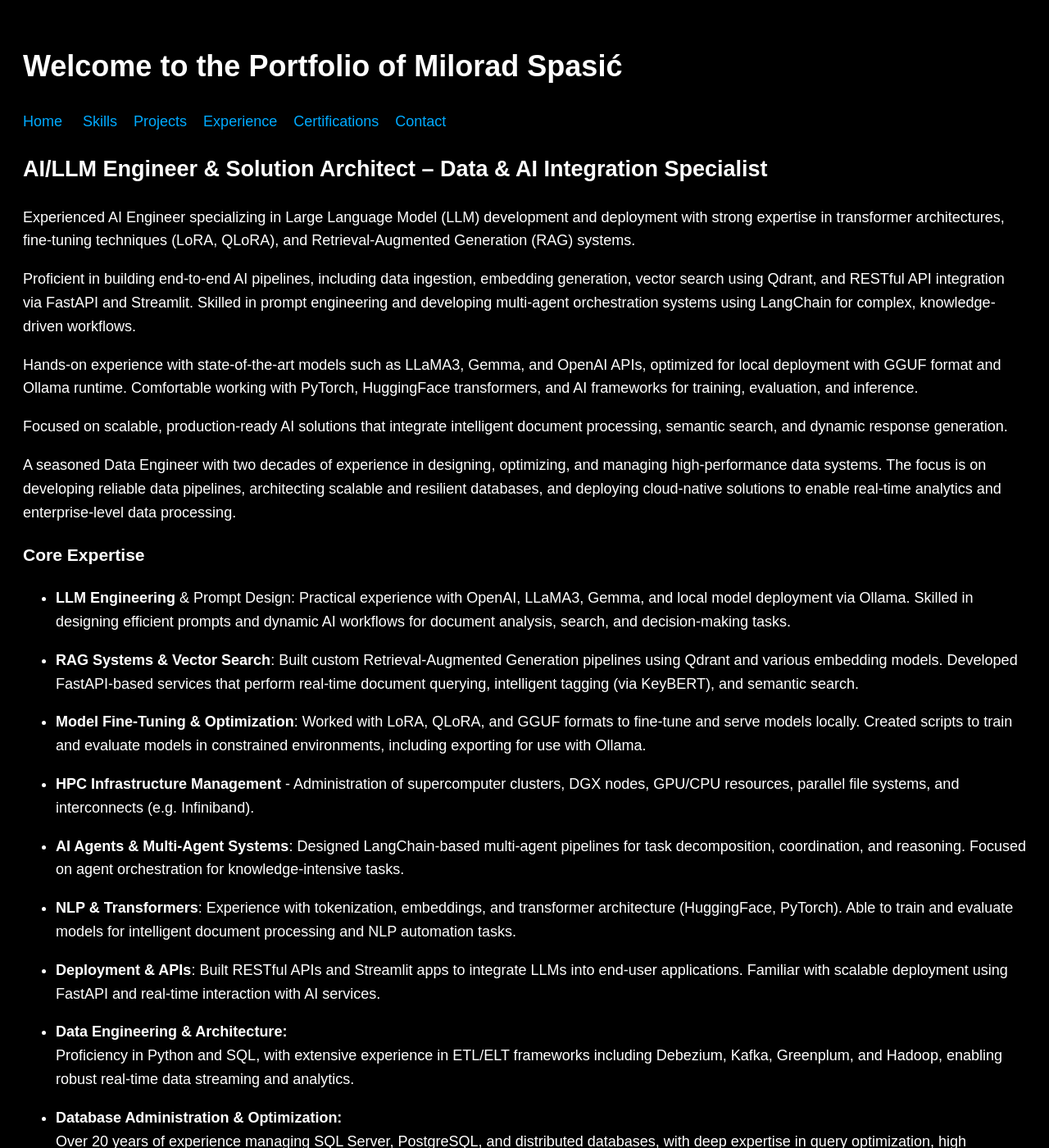
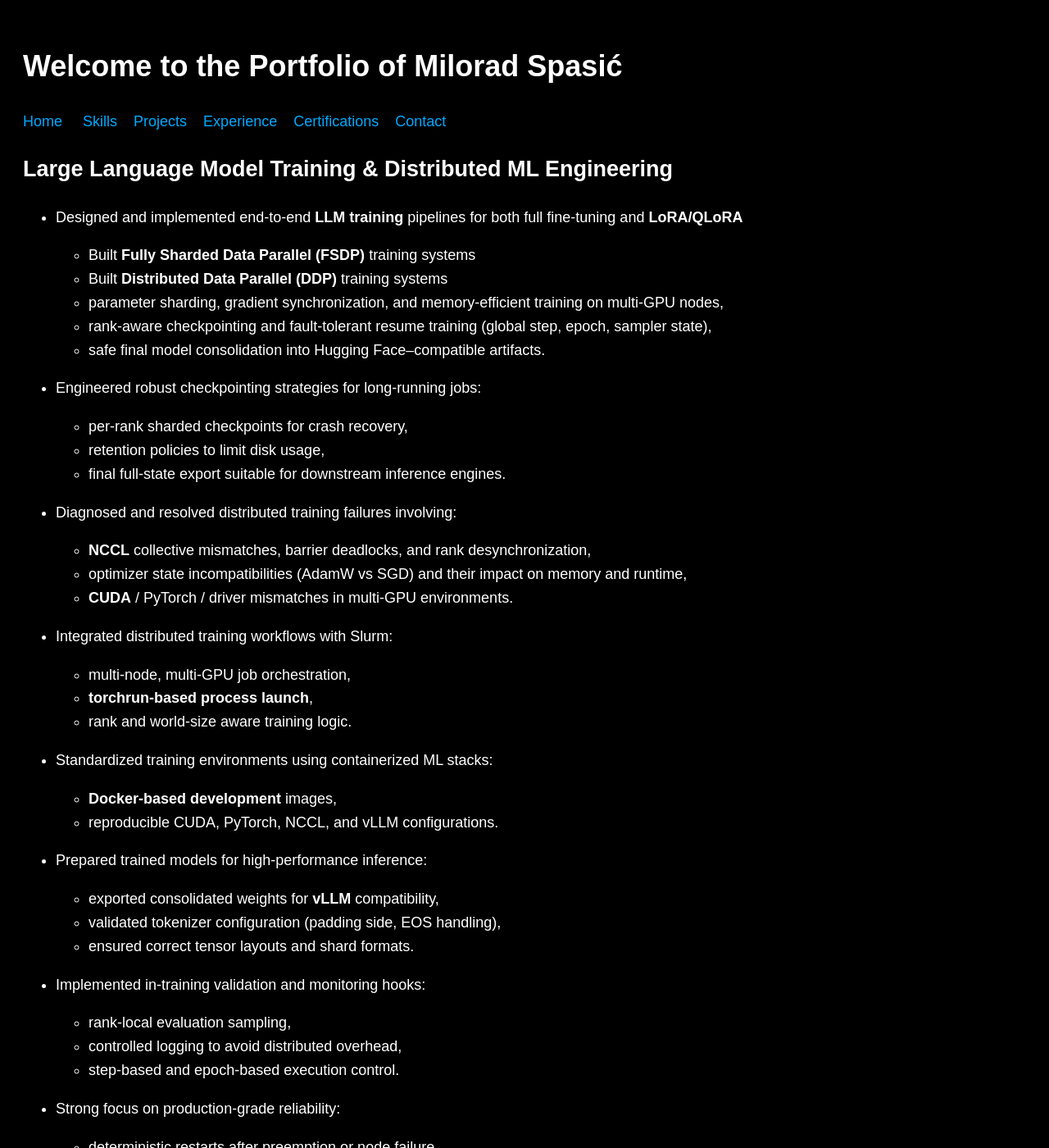
Before and after one commit to floyd011/datameshsync, a Jekyll site: the page built from portfolio/index.md, in a window 1280 px wide and 1400 px high. Shown: the whole window at 82% size. Built offline with Jekyll 4.4.1, drawn with Linux system fonts in a browser that asks for light colours; some of the changed text lies outside the part shown.

Commit message:
Enhance portfolio with detailed AI/ML expertise
Expanded portfolio section to detail expertise in Large Language Model training, distributed ML engineering, and data engineering. Added specific technologies and methodologies used in AI solutions.

```diff
--- a/portfolio/index.md
+++ b/portfolio/index.md
@@ -6,17 +6,56 @@ title: "Portfolio of Milorad Spasić"
 
 [Home](#welcome-to-the-portfolio-of-milorad-spasić) &nbsp; &nbsp; [Skills](#skills) &nbsp; &nbsp;[Projects](#projects) &nbsp; &nbsp;[Experience](#experience) &nbsp; &nbsp;[Certifications](#certifications) &nbsp; &nbsp;[Contact](#contact)
 
-## AI/LLM Engineer & Solution Architect – Data & AI Integration Specialist
+## Large Language Model Training & Distributed ML Engineering
 
-Experienced AI Engineer specializing in Large Language Model (LLM) development and deployment with strong expertise in transformer architectures, fine-tuning techniques (LoRA, QLoRA), and Retrieval-Augmented Generation (RAG) systems.
+- Designed and implemented end-to-end **LLM training** pipelines for both full fine-tuning and **LoRA/QLoRA**
 
-Proficient in building end-to-end AI pipelines, including data ingestion, embedding generation, vector search using Qdrant, and RESTful API integration via FastAPI and Streamlit. Skilled in prompt engineering and developing multi-agent orchestration systems using LangChain for complex, knowledge-driven workflows.
+    -	Built **Fully Sharded Data Parallel (FSDP)** training systems
+    -   Built **Distributed Data Parallel (DDP)** training systems
+	-   parameter sharding, gradient synchronization, and memory-efficient training on multi-GPU nodes,
+	-   rank-aware checkpointing and fault-tolerant resume training (global step, epoch, sampler state),
+	-   safe final model consolidation into Hugging Face–compatible artifacts.
 
-Hands-on experience with state-of-the-art models such as LLaMA3, Gemma, and OpenAI APIs, optimized for local deployment with GGUF format and Ollama runtime. Comfortable working with PyTorch, HuggingFace transformers, and AI frameworks for training, evaluation, and inference.
+- Engineered robust checkpointing strategies for long-running jobs:
 
-Focused on scalable, production-ready AI solutions that integrate intelligent document processing, semantic search, and dynamic response generation.
+    -   per-rank sharded checkpoints for crash recovery,
+	-   retention policies to limit disk usage,
+	-   final full-state export suitable for downstream inference engines.
 
-A seasoned Data Engineer with two decades of experience in designing, optimizing, and managing high-performance data systems. The focus is on developing reliable data pipelines, architecting scalable and resilient databases, and deploying cloud-native solutions to enable real-time analytics and enterprise-level data processing.
+- Diagnosed and resolved distributed training failures involving:
+
+    -   **NCCL** collective mismatches, barrier deadlocks, and rank desynchronization,
+	-   optimizer state incompatibilities (AdamW vs SGD) and their impact on memory and runtime,
+	-   **CUDA** / PyTorch / driver mismatches in multi-GPU environments.
+
+- Integrated distributed training workflows with Slurm:
+
+    -   multi-node, multi-GPU job orchestration,
+	-   **torchrun-based process launch**,
+	-   rank and world-size aware training logic.
+
+- Standardized training environments using containerized ML stacks:
+
+    -   **Docker-based development** images,
+	-   reproducible CUDA, PyTorch, NCCL, and vLLM configurations.
+
+- Prepared trained models for high-performance inference:
+
+    -   exported consolidated weights for **vLLM** compatibility,
+	-   validated tokenizer configuration (padding side, EOS handling),
+	-   ensured correct tensor layouts and shard formats.
+
+- Implemented in-training validation and monitoring hooks:
+
+    -   rank-local evaluation sampling,
+	-   controlled logging to avoid distributed overhead,
+	-   step-based and epoch-based execution control.
+
+- Strong focus on production-grade reliability:
+
+    -   deterministic restarts after preemption or node failure,
+	-   minimal downtime on long (multi-day) training runs,
+	-   clear separation between training, checkpoint recovery, and final model packaging.
 
 ### Core Expertise
 
```
